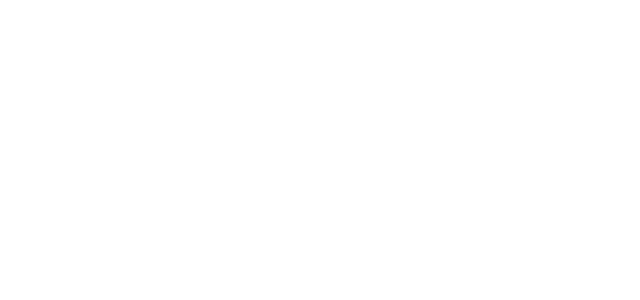
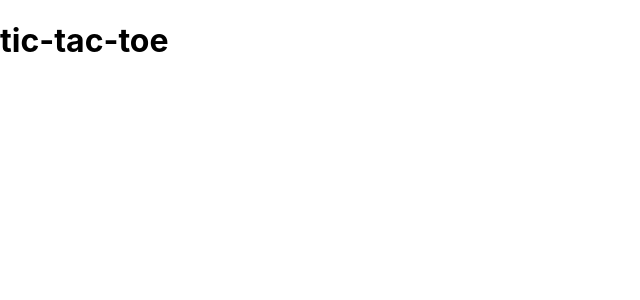
Before and after one commit to Study-Compass/React-Tutorial, a React (Create React App) app: page / in a window 1280 px wide. Shown: the top 300 px of the page, without its empty margins (0-640 px from the left). Built offline with nearby package versions, Linux system fonts and the light colour scheme.

Commit message:
initialized header and board component

```diff
--- a/src/App.css
+++ b/src/App.css
@@ -1,3 +1,4 @@
-body{
-    display:flex;
+.App{
+    width: 100vw;
+    height: 100vh;
 }
--- a/src/App.js
+++ b/src/App.js
@@ -1,9 +1,9 @@
 import './App.css';
-
+import Header from "./components/Header/Header"
 function App() {
   return (
     <div className="App">
-
+        <Header />
     </div>
   );
 }
--- /dev/null
+++ b/src/components/Header/Header.css
@@ -0,0 +1,4 @@
+.header{
+    width: 100%;
+    height: 88px;
+}
--- /dev/null
+++ b/src/components/Header/Header.jsx
@@ -0,0 +1,13 @@
+import React from "react";
+import './Header.css';
+
+const Header = () => {
+    return(
+        <header className='header'>
+            <h1>tic-tac-toe</h1>
+        </header>
+    );
+
+}
+
+export default Header;
```
Also changed, not shown: src/components/Board/Board.css (added), src/components/Board/Board.jsx (added).
